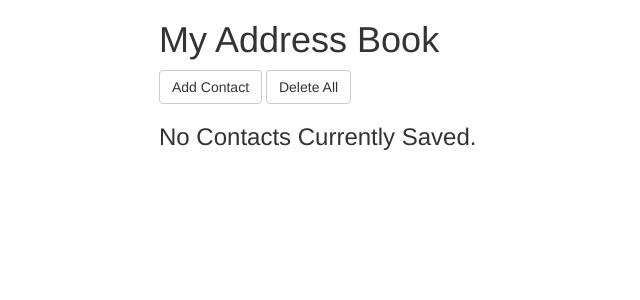
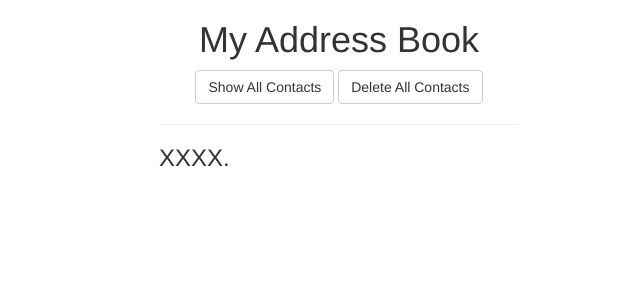
Before and after one commit to DillonLloydLee/Address_Book_1, a PHP site: template views/add_contact_form.html.twig in a window 1280 px wide. Shown: the top 300 px of the page, without its empty margins (301-941 px from the left). Run offline with PHP 8.4, Linux system fonts and the light colour scheme; the template is opened without the code that fills it, so the values that code supplies are empty; some libraries are stand-ins or nearby versions.

Commit message:
change navigation buttons.

```diff
--- a/views/add_contact_form.html.twig
+++ b/views/add_contact_form.html.twig
@@ -9,14 +9,17 @@
             <div class="row">
                 <div class="col-md-4"></div>
                 <div class="col-md-4">
-                    <h1>My Address Book</h1>
+                    <h1 class="text-center">My Address Book</h1>
 
-                    <a class="btn btn-default" href="/add_contact_form" role="button">Add Contact</a>
-                    <a class="btn btn-default" href="/delete_contacts" role="button">Delete All</a>
+                        <div class="text-center">
+                            <a class="btn btn-default" href="/"
+                            role="button">Show All Contacts</a>
+                            <a class="btn btn-default" href="/delete_contacts"
+                            role="button">Delete All Contacts</a>
+                        </div>
+                        <hr>
 
-                    {% if contacts is empty %}
-                        <h3>No Contacts Currently Saved.</h3>
-                    {% endif %}
+                        <h3>XXXX.</h3>
 
                 </div>
                 <div class="col-md-4"></div>
--- a/views/show_all.html.twig
+++ b/views/show_all.html.twig
@@ -13,9 +13,9 @@
 
                         <div class="text-center">
                             <a class="btn btn-default" href="/add_contact_form"
-                            role="button">Add Contact</a>
+                            role="button">Add New Contact</a>
                             <a class="btn btn-default" href="/delete_contacts"
-                            role="button">Delete All</a>
+                            role="button">Delete All Contacts</a>
                         </div>
                         <hr>
 
```
Also changed, not shown: views/create_contact.html.twig (+8 -3 lines), views/delete_contacts.html.twig (+9 -4 lines).
